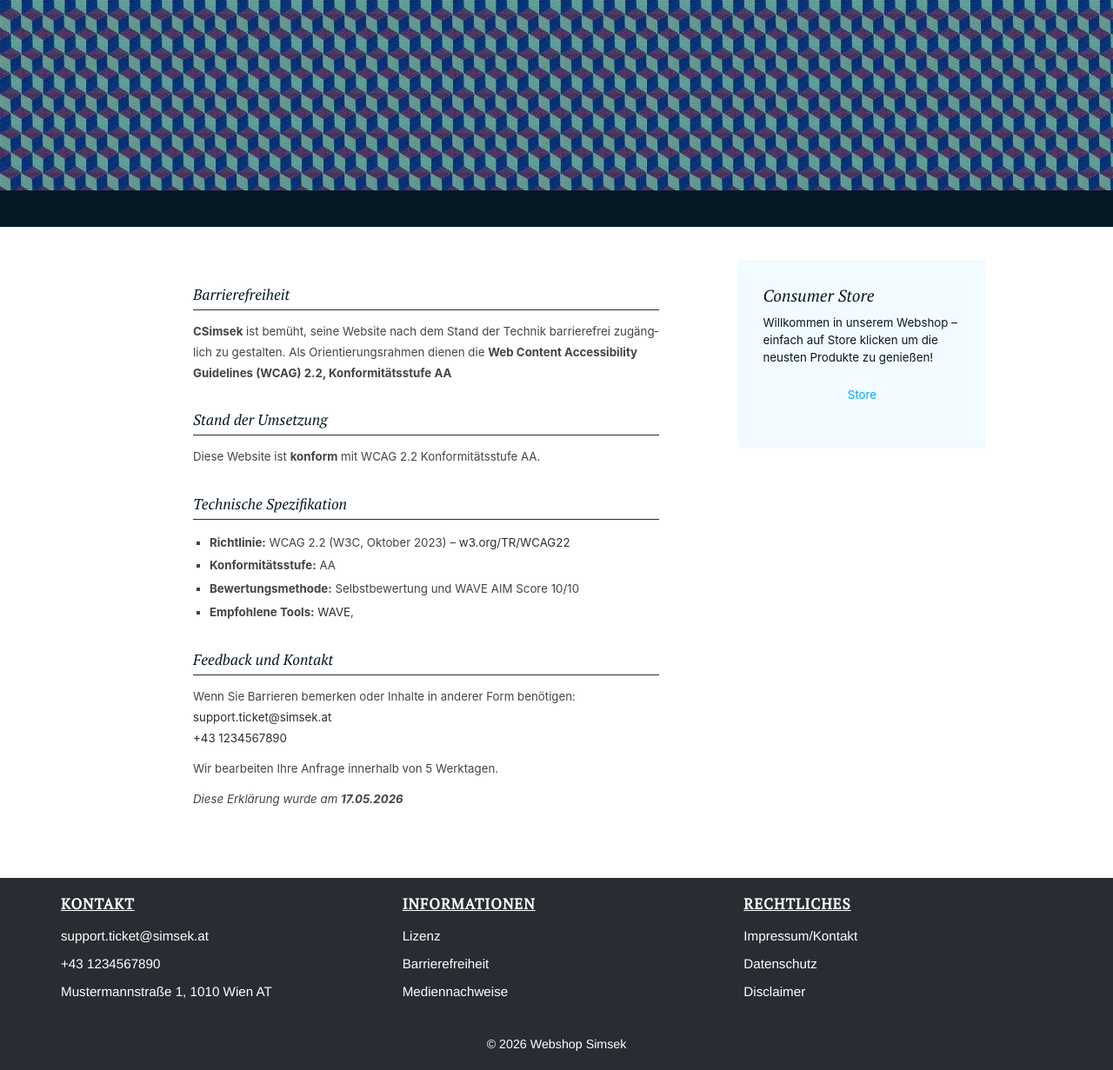
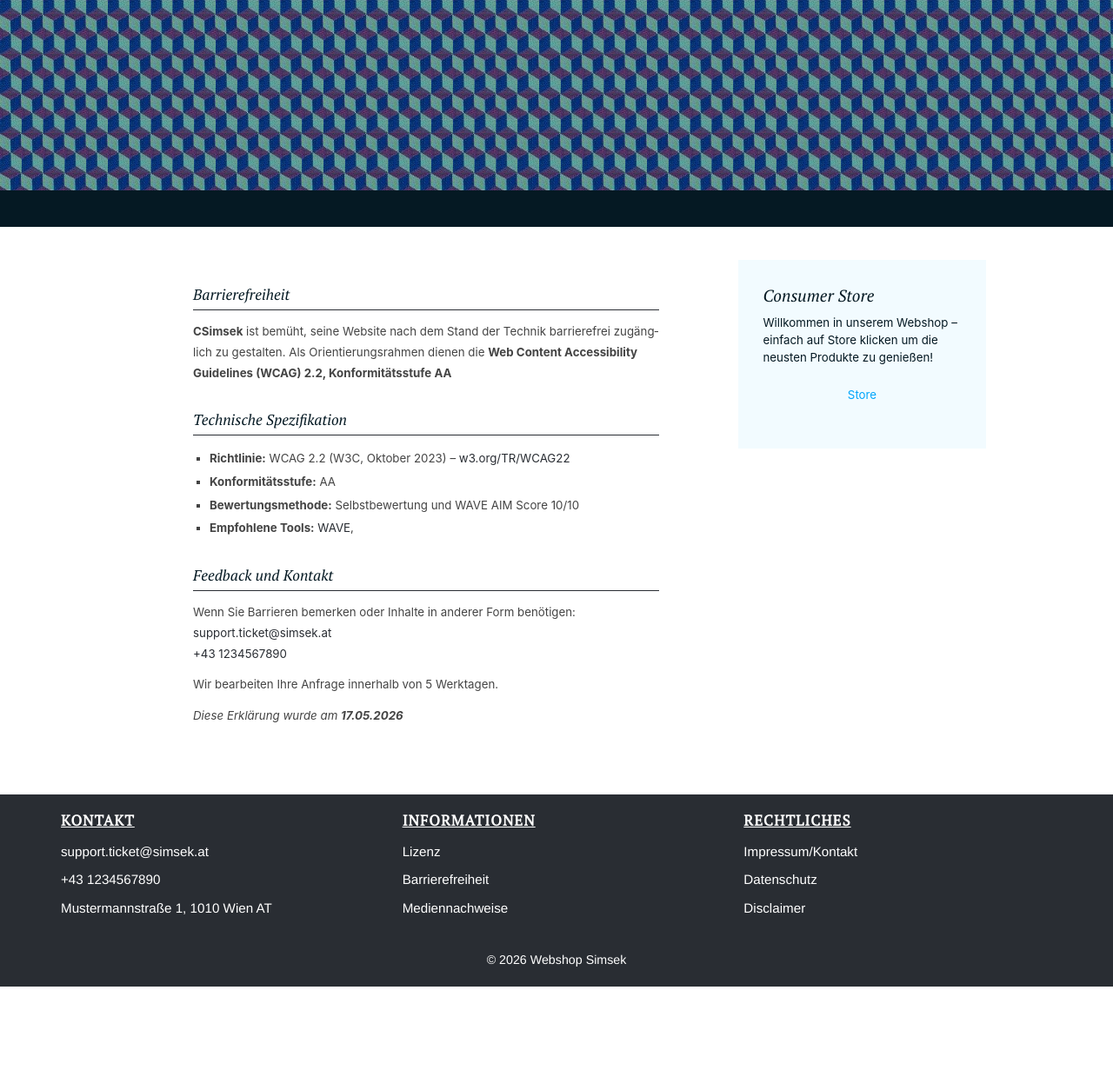
Before and after one commit to KernInformatik/kerninformatik.github.io, a Jekyll site: the page built from accessibility.html, in a window 1280 px wide. Shown: the whole page at 87% size. Built offline with Jekyll 4.4.1, drawn with Linux system fonts in a browser that asks for light colours; after the commit the page ends 1135 px from its top, so only the background shows below that.

Commit message:
cleaned up

```diff
--- a/accessibility.html
+++ b/accessibility.html
@@ -30,8 +30,6 @@ permalink: /accessibility.html
     barrierefrei zugänglich zu gestalten. Als Orientierungsrahmen dienen die
     <strong>Web Content Accessibility Guidelines (WCAG) 2.2, Konformitätsstufe AA</strong>
   </p>
-  <h2>Stand der Umsetzung</h2>
-  <p>Diese Website ist <strong>konform</strong> mit WCAG 2.2 Konformitätsstufe AA.</p>
   <h2>Technische Spezifikation</h2>
   <ul>
     <li><strong>Richtlinie:</strong> WCAG 2.2 (W3C, Oktober 2023) –
```
